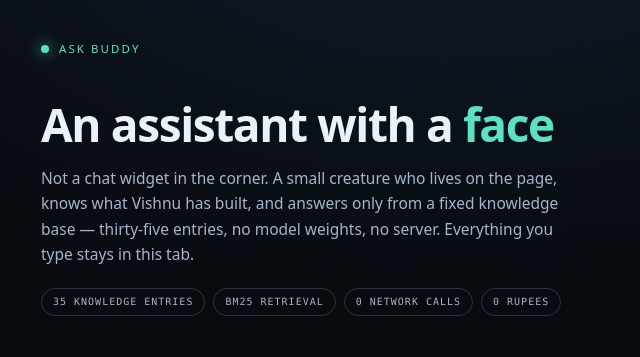
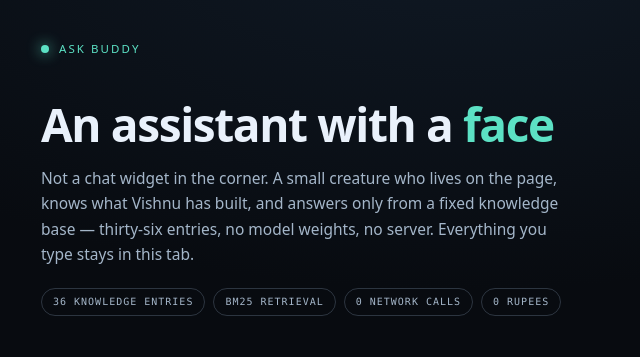
Before and after one commit to vishnuvsdevtech/ask-buddy, a plain HTML site: page index.html in a window 1280 px wide. Shown: the top 357 px of the page, 181-821 px from the left. Drawn offline with Linux system fonts and the light colour scheme.

Commit message:
Count the entries correctly (36, not 35)

```diff
--- a/index.html
+++ b/index.html
@@ -21,11 +21,11 @@
     <h1>An assistant with a <em>face</em></h1>
     <p class="lede">
       Not a chat widget in the corner. A small creature who lives on the page, knows what
-      Vishnu has built, and answers only from a fixed knowledge base — thirty-five entries,
+      Vishnu has built, and answers only from a fixed knowledge base — thirty-six entries,
       no model weights, no server. Everything you type stays in this tab.
     </p>
     <ul class="facts mono">
-      <li>35 knowledge entries</li><li>BM25 retrieval</li><li>0 network calls</li><li>0 rupees</li>
+      <li>36 knowledge entries</li><li>BM25 retrieval</li><li>0 network calls</li><li>0 rupees</li>
     </ul>
   </section>
 
```
